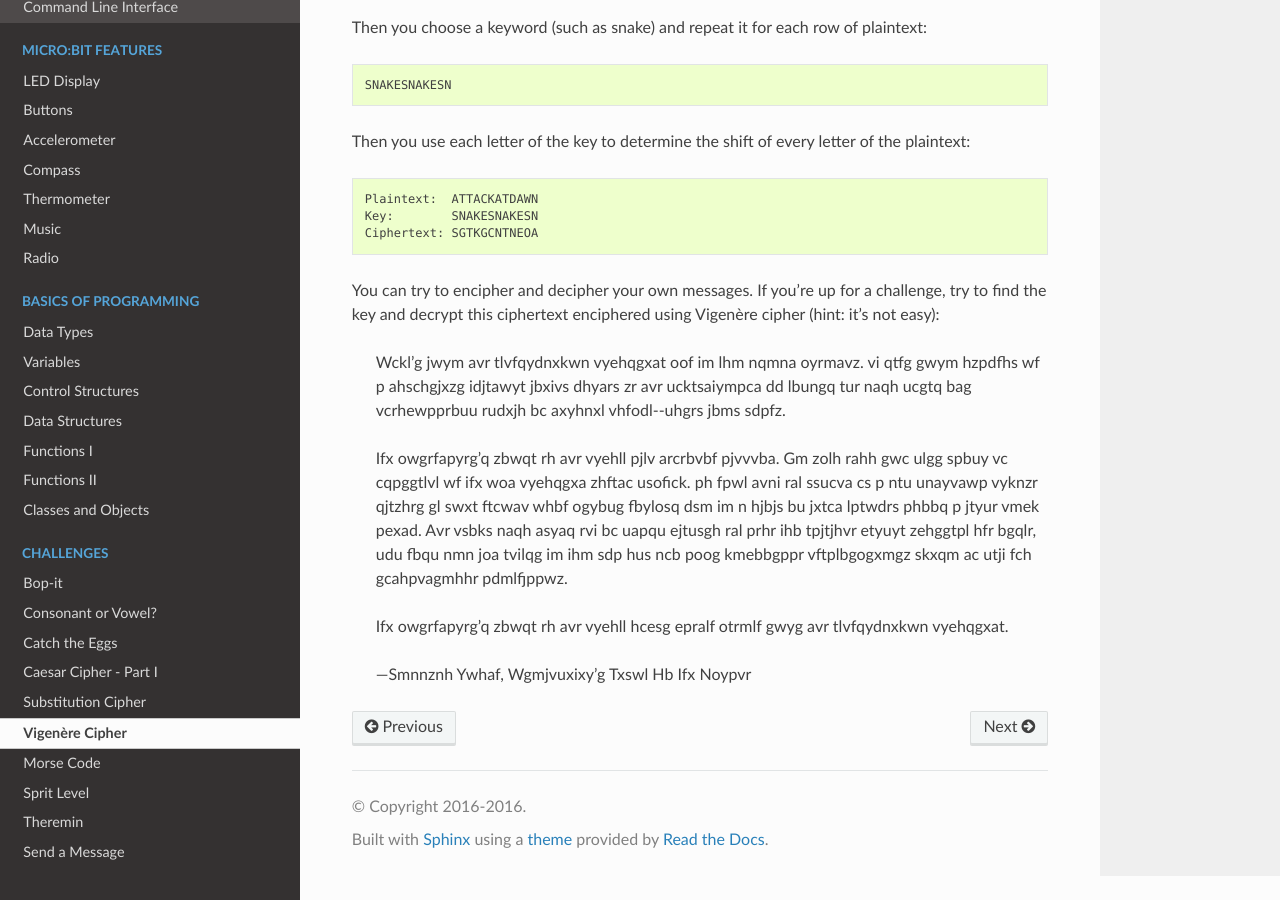
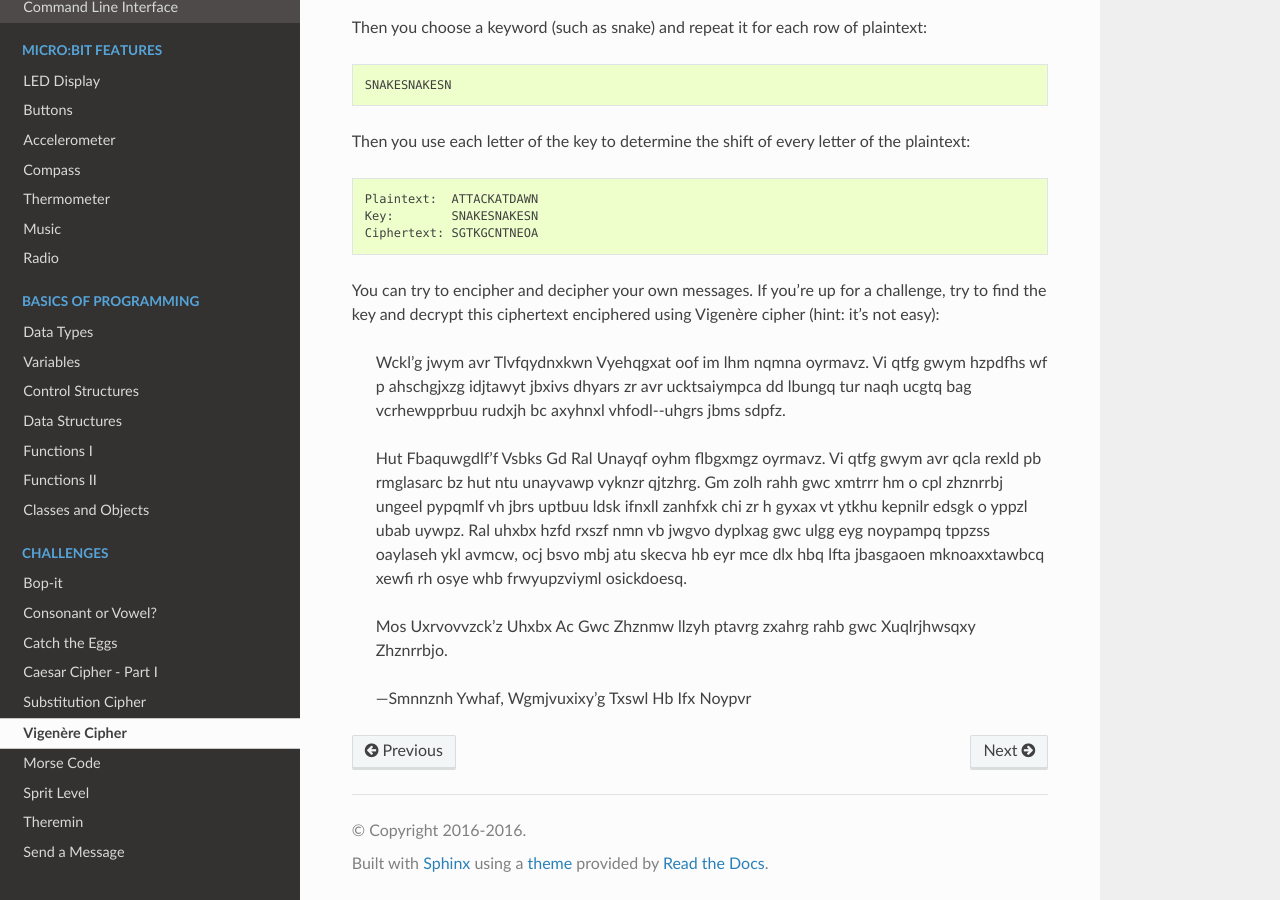
Before and after one commit to rharbird/microbit-challenges, a Sphinx documentation site: the page built from docs/source/challenges/crypto/vigenere.rst, in a window 1280 px wide and 900 px high, scrolled down 879 px. Built offline with Sphinx 7.4.7 and the Read the Docs theme 2.0.0, drawn with Linux system fonts in a browser that asks for light colours; pages that are not in the unit, such as notebooks, are missing from menus.

Commit message:
Fix example

```diff
--- a/docs/source/challenges/crypto/vigenere.rst
+++ b/docs/source/challenges/crypto/vigenere.rst
@@ -30,15 +30,15 @@ Then you use each letter of the key to determine the shift of every letter of th
 You can try to encipher and decipher your own messages. If you're up for a challenge, try to find the key and decrypt this ciphertext enciphered using Vigenère cipher (hint:
 it's not easy):
 
-    Wckl'g jwym avr tlvfqydnxkwn vyehqgxat oof im lhm nqmna oyrmavz. vi  qtfg gwym  hzpdfhs  wf  p  ahschgjxzg  idjtawyt  jbxivs  dhyars  zr  avr  ucktsaiympca  dd  lbungq
+    Wckl'g jwym avr Tlvfqydnxkwn Vyehqgxat oof im lhm nqmna oyrmavz. Vi  qtfg gwym  hzpdfhs  wf  p  ahschgjxzg  idjtawyt  jbxivs  dhyars  zr  avr  ucktsaiympca  dd  lbungq
     tur  naqh  ucgtq  bag  vcrhewpprbuu  rudxjh  bc  axyhnxl  vhfodl-­‐uhgrs  jbms  sdpfz.
 
-    Ifx  owgrfapyrg'q  zbwqt  rh avr  vyehll  pjlv  arcrbvbf  pjvvvba.  Gm  zolh
-    rahh  gwc  ulgg  spbuy  vc  cqpggtlvl  wf  ifx  woa  vyehqgxa  zhftac  usofick.  ph  fpwl  avni  ral  ssucva  cs  p  ntu  unayvawp  vyknzr  qjtzhrg  gl  swxt  ftcwav
-    whbf  ogybug  fbylosq  dsm  im  n  hjbjs  bu  jxtca  lptwdrs  phbbq  p  jtyur  vmek  pexad.  Avr  vsbks  naqh  asyaq  rvi  bc  uapqu  ejtusgh  ral  prhr  ihb  tpjtjhvr
-    etyuyt  zehggtpl  hfr  bgqlr,  udu  fbqu  nmn  joa  tvilqg  im  ihm  sdp  hus  ncb  poog  kmebbgppr  vftplbgogxmgz  skxqm  ac  utji  fch  gcahpvagmhhr  pdmlfjppwz.
+    Hut  Fbaquwgdlf'f  Vsbks  Gd Ral Unayqf  oyhm  flbgxmgz  oyrmavz.  Vi  qtfg  gwym  avr  qcla  rexld  pb  rmglasarc  bz  hut  ntu  unayvawp  vyknzr  qjtzhrg.  Gm
+    zolh  rahh  gwc  xmtrrr  hm  o  cpl  zhznrrbj  ungeel  pypqmlf  vh  jbrs  uptbuu  ldsk  ifnxll  zanhfxk  chi  zr  h  gyxax  vt  ytkhu  kepnilr  edsgk  o  yppzl
+    ubab  uywpz.  Ral  uhxbx  hzfd  rxszf  nmn  vb  jwgvo  dyplxag  gwc  ulgg  eyg  noypampq  tppzss  oaylaseh  ykl  avmcw,  ocj  bsvo  mbj  atu  skecva  hb  eyr  mce
+    dlx  hbq  lfta  jbasgaoen  mknoaxxtawbcq  xewfi  rh  osye  whb  frwyupzviyml  osickdoesq.
 
-    Ifx  owgrfapyrg'q  zbwqt  rh  avr  vyehll  hcesg  epralf  otrmlf  gwyg  avr  tlvfqydnxkwn  vyehqgxat.
+    Mos  Uxrvovvzck'z  Uhxbx  Ac  Gwc  Zhznmw  llzyh  ptavrg  zxahrg  rahb  gwc  Xuqlrjhwsqxy  Zhznrrbjo.
 
 
     -- Smnnznh Ywhaf, Wgmjvuxixy'g Txswl Hb Ifx Noypvr
```
